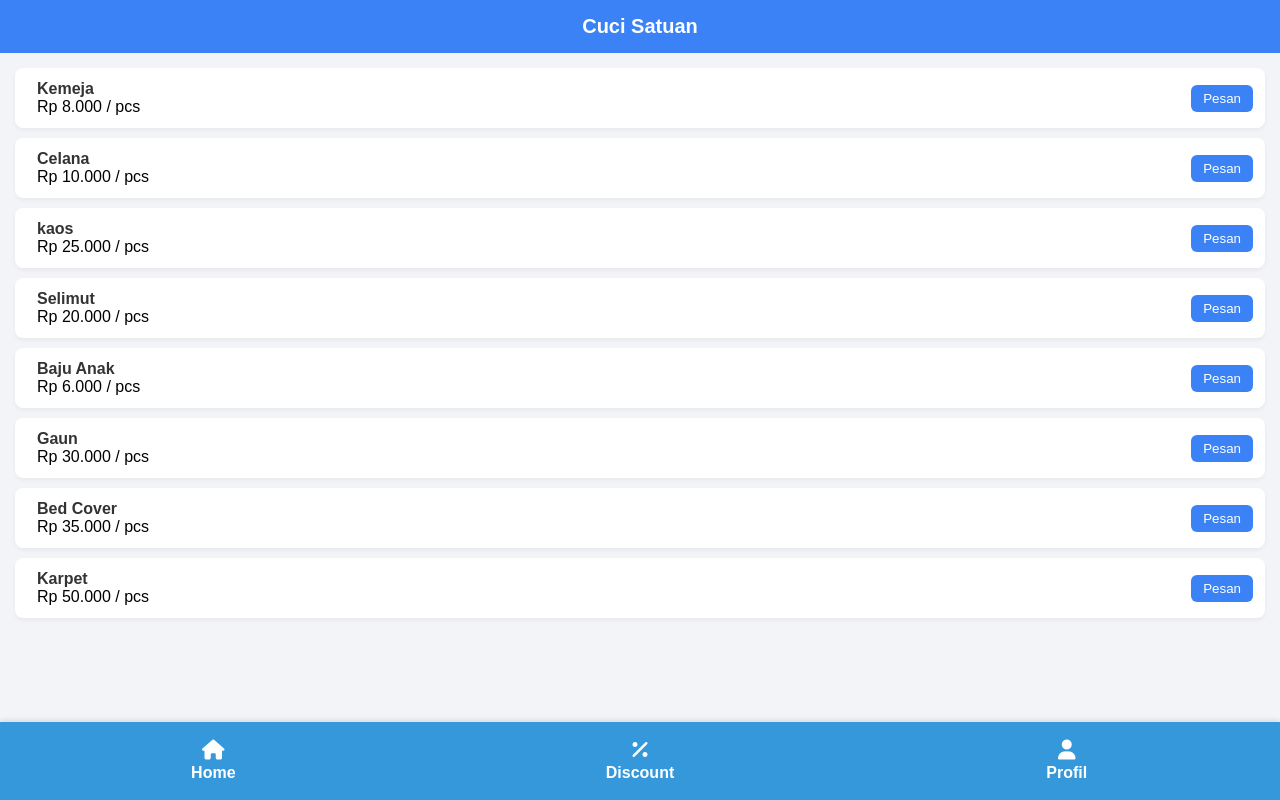
After one commit to RESKY753/Laundry_Project, a PHP site: page /Views/layanan_cuci_satuan.php in a window 1280 px wide. The commit adds this page. Run offline with PHP 8.4, Linux system fonts and the light colour scheme.

Commit message:
nambah codingan

```diff
--- /dev/null
+++ b/Assets/style_cuci_satuan.css
@@ -0,0 +1,76 @@
+body {
+      font-family: Arial, sans-serif;
+      background: #f2f4f7; /* warna background dashboard */
+      margin: 0;
+      padding: 0;
+    }
+    header {
+      background: #3b82f6; /* biru dashboard */
+      color: white;
+      text-align: center;
+      padding: 15px;
+      font-size: 20px;
+      font-weight: bold;
+    }
+    .container {
+      padding: 15px;
+    }
+    .item {
+      background: white;
+      padding: 12px;
+      margin-bottom: 10px;
+      border-radius: 8px;
+      display: flex;
+      justify-content: space-between;
+      align-items: center;
+      box-shadow: 0 2px 4px rgba(0,0,0,0.05);
+    }
+    .info {
+      flex: 1;
+      margin-left: 10px;
+    }
+    .info b {
+      color: #333;
+    }
+    .btn {
+      background: #3b82f6;
+      color: white;
+      border: none;
+      padding: 6px 12px;
+      border-radius: 6px;
+      cursor: pointer;
+    }
+    .btn:hover {
+      background: #2563eb;
+    }
+    /* NAVBAR */
+  .navbar {
+    display: flex;
+    justify-content: space-around;
+    align-items: center;
+    background-color: #3498db;
+    padding: 10px 0;
+    position: fixed;
+    bottom: 0;
+    width: 100%;
+    box-shadow: 0 -2px 5px rgba(0,0,0,0.1);
+    font-weight: bold;
+  }
+  .nav-item {
+    color: white;
+    text-align: center;
+    flex: 1;
+    padding: 8px 0;
+    text-decoration: none;
+    transition: background 0.1s;
+  }
+  .nav-item:hover {
+    background-color: white;
+    color: black;
+    border-radius: 10px;
+  }
+  .nav-item i {
+    font-size: 20px;
+    display: block;
+    margin-bottom: 4px;
+  }
--- a/Views/Dashboard.php
+++ b/Views/Dashboard.php
@@ -68,7 +68,7 @@ if (!isset($_SESSION["id"])) {
     <i class="fa-solid fa-weight-scale"></i>
     <p>Cuci Kiloan</p>
   </a>
-  <a href="#" class="menu-item">
+  <a href="layanan_cuci_satuan.php" class="menu-item">
     <i class="fa-solid fa-shirt"></i>
     <p>Cuci Satuan</p>
   </a>
@@ -76,7 +76,7 @@ if (!isset($_SESSION["id"])) {
     <i class="fa-solid fa-bolt"></i>
     <p>Cuci Ekspres</p>
   </a>
-  <a href="#" class="menu-item">
+  <a href="layanan_antar.php" class="menu-item">
     <i class="fa-solid fa-truck"></i>
     <p>Antar Jemput</p>
   </a>
@@ -106,7 +106,7 @@ if (!isset($_SESSION["id"])) {
 <!-- NAVBAR -->
 <div class="navbar">
   <a href="Dashboard.php" class="nav-item"><i class="fa-solid fa-house"></i>Home</a>
-  <a href="#" class="nav-item"><i class="fa-solid fa-percent"></i>Discount</a>
+  <a href="diskon.php" class="nav-item"><i class="fa-solid fa-percent"></i>Discount</a>
   <a href="Profil.php" class="nav-item"><i class="fa-solid fa-user"></i>Profil</a>
 </div>
 
--- a/Views/Profil.php
+++ b/Views/Profil.php
@@ -7,8 +7,6 @@ if (!isset($_SESSION["id"])) {
     exit;
 }
 ?>
-
-
 
 <!DOCTYPE html>
 <html lang="id">
--- /dev/null
+++ b/Views/layanan_cuci_satuan.php
@@ -0,0 +1,88 @@
+<!DOCTYPE html>
+<html lang="id">
+<head>
+  <meta charset="UTF-8">
+  <meta name="viewport" content="width=device-width, initial-scale=1.0">
+  <title>Cuci Satuan</title>
+  <link rel="stylesheet" href="../Assets/style_cuci_satuan.css">
+  <!-- Font Awesome -->
+  <link rel="stylesheet" href="https://cdnjs.cloudflare.com/ajax/libs/font-awesome/6.5.0/css/all.min.css">
+</head>
+<body>
+  <header>Cuci Satuan</header>
+
+  <div class="container">
+    <div class="item">
+      <div class="info">
+        <b>Kemeja</b><br>
+        Rp 8.000 / pcs
+      </div>
+      <button class="btn">Pesan</button>
+    </div>
+
+    <div class="item">
+      <div class="info">
+        <b>Celana</b><br>
+        Rp 10.000 / pcs
+      </div>
+      <button class="btn">Pesan</button>
+    </div>
+
+    <div class="item">
+      <div class="info">
+        <b>kaos</b><br>
+        Rp 25.000 / pcs
+      </div>
+      <button class="btn">Pesan</button>
+    </div>
+
+    <div class="item">
+      <div class="info">
+        <b>Selimut</b><br>
+        Rp 20.000 / pcs
+      </div>
+      <button class="btn">Pesan</button>
+    </div>
+
+    <div class="item">
+      <div class="info">
+        <b>Baju Anak</b><br>
+        Rp 6.000 / pcs
+      </div>
+      <button class="btn">Pesan</button>
+    </div>
+
+    <div class="item">
+      <div class="info">
+        <b>Gaun</b><br>
+        Rp 30.000 / pcs
+      </div>
+      <button class="btn">Pesan</button>
+    </div>
+
+    <div class="item">
+      <div class="info">
+        <b>Bed Cover</b><br>
+        Rp 35.000 / pcs
+      </div>
+      <button class="btn">Pesan</button>
+    </div>
+
+    <div class="item">
+      <div class="info">
+        <b>Karpet</b><br>
+        Rp 50.000 / pcs
+      </div>
+      <button class="btn">Pesan</button>
+    </div>
+  </div>
+
+  <!-- NAVBAR -->
+<div class="navbar">
+  <a href="Dashboard.php" class="nav-item"><i class="fa-solid fa-house"></i>Home</a>
+  <a href="diskon.php" class="nav-item"><i class="fa-solid fa-percent"></i>Discount</a>
+  <a href="Profil.php" class="nav-item"><i class="fa-solid fa-user"></i>Profil</a>
+</div>
+
+</body>
+</html>
--- a/index.php
+++ b/index.php
@@ -32,7 +32,7 @@
         </div>
 
         <div class="form-box register">
-            <form action="Controllers/proses_login_regis.php" method="POST">
+            <form action="Models/m_login.php" method="POST">
                 <h1>Registration</h1>
                 <div class="input-box">
                     <input type="text" name="nama" placeholder="Nama Lengkap" required>
```
Also changed, not shown: Assets/style_antar.css (added, +99 -0 lines), Assets/style_diskon.css (added, +94 -0 lines), Assets/style_edit_profil.css (added, +48 -0 lines), Views/diskon.php (added, +62 -0 lines), Views/edit.profil.php (added, +49 -0 lines), Views/layanan_antar.php (added, +53 -0 lines), Models/m_login.php (renamed from Controllers/proses_login_regis.php).
